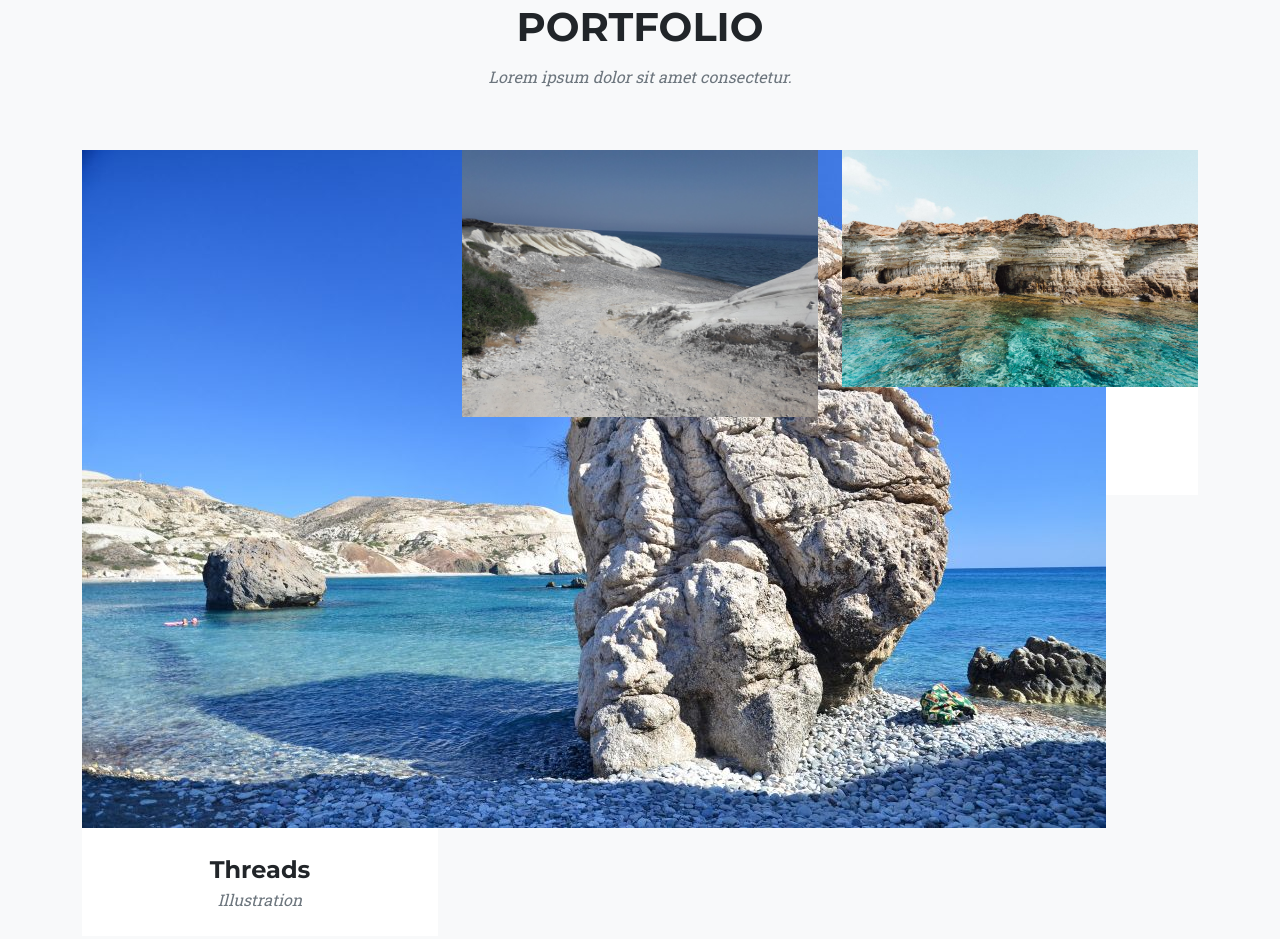
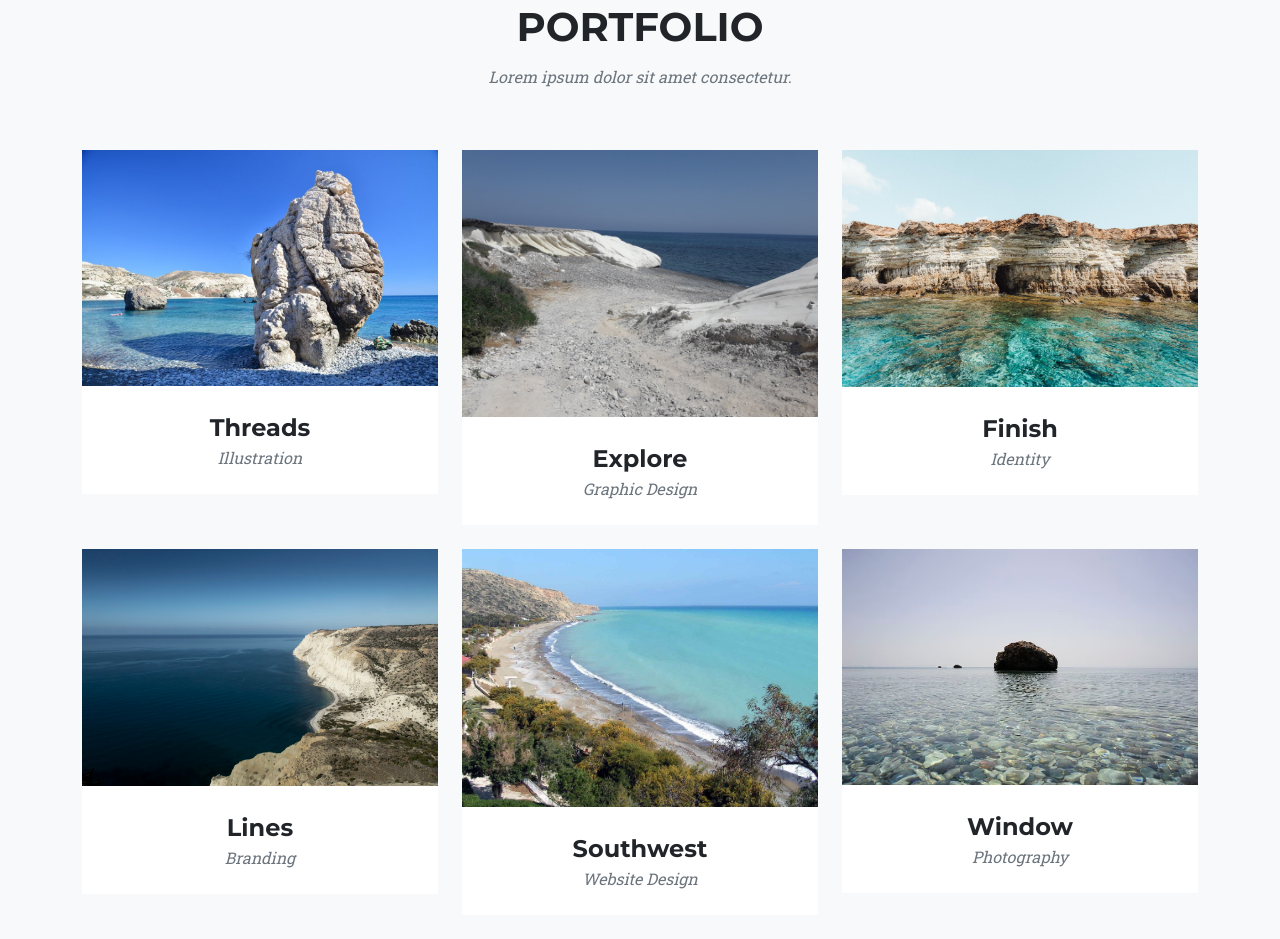
Before and after one commit to OzolinsQA/sites, a website: page index.html in a window 1280 px wide. Shown: the part 1599-2538 px from the top of the page. Drawn offline with nearby package versions, Linux system fonts and the light colour scheme.

Commit message:
Update index.html

```diff
--- a/index.html
+++ b/index.html
@@ -94,7 +94,7 @@
                                 <div class="portfolio-hover">
                                     <div class="portfolio-hover-content"><i class="fas fa-plus fa-3x"></i></div>
                                 </div>
-                                <img class="img-solid" src="assets/img/rock/1.jpg" alt="..." />
+                                <img class="img-fluid" src="assets/img/rock/1.jpg" alt="..." />
                             </a>
                             <div class="portfolio-caption">
                                 <div class="portfolio-caption-heading">Threads</div>
```
